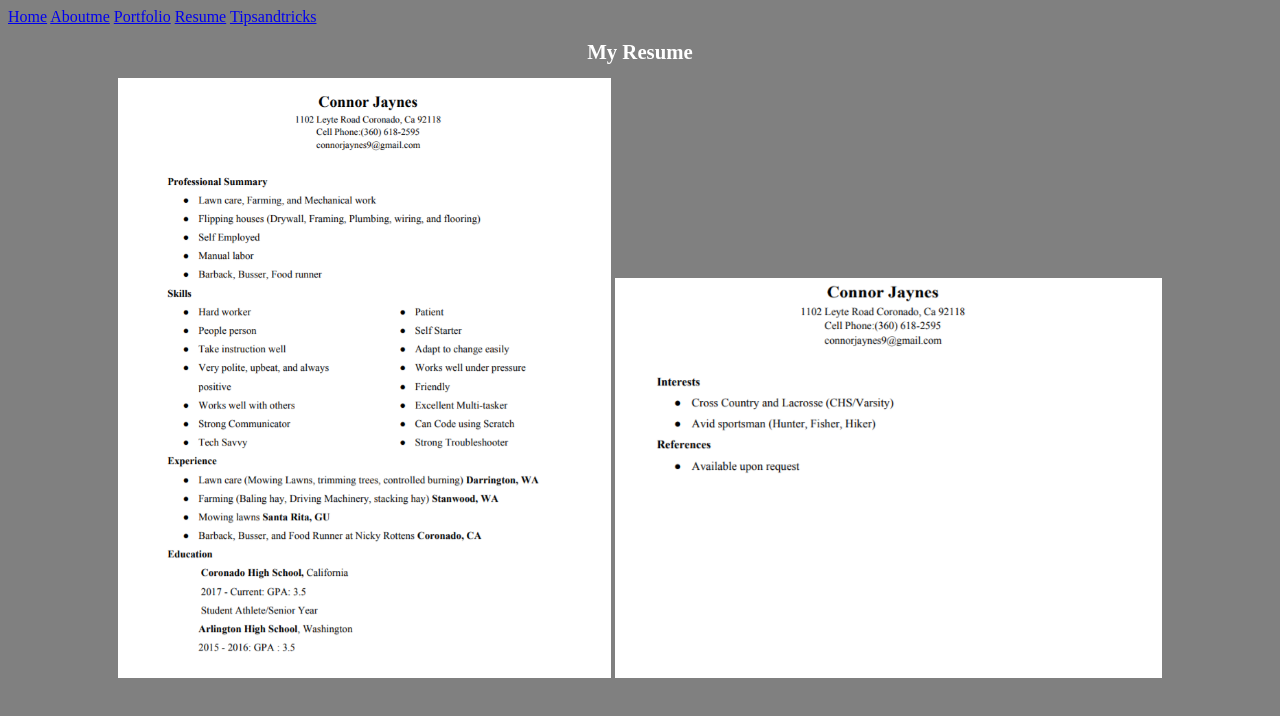
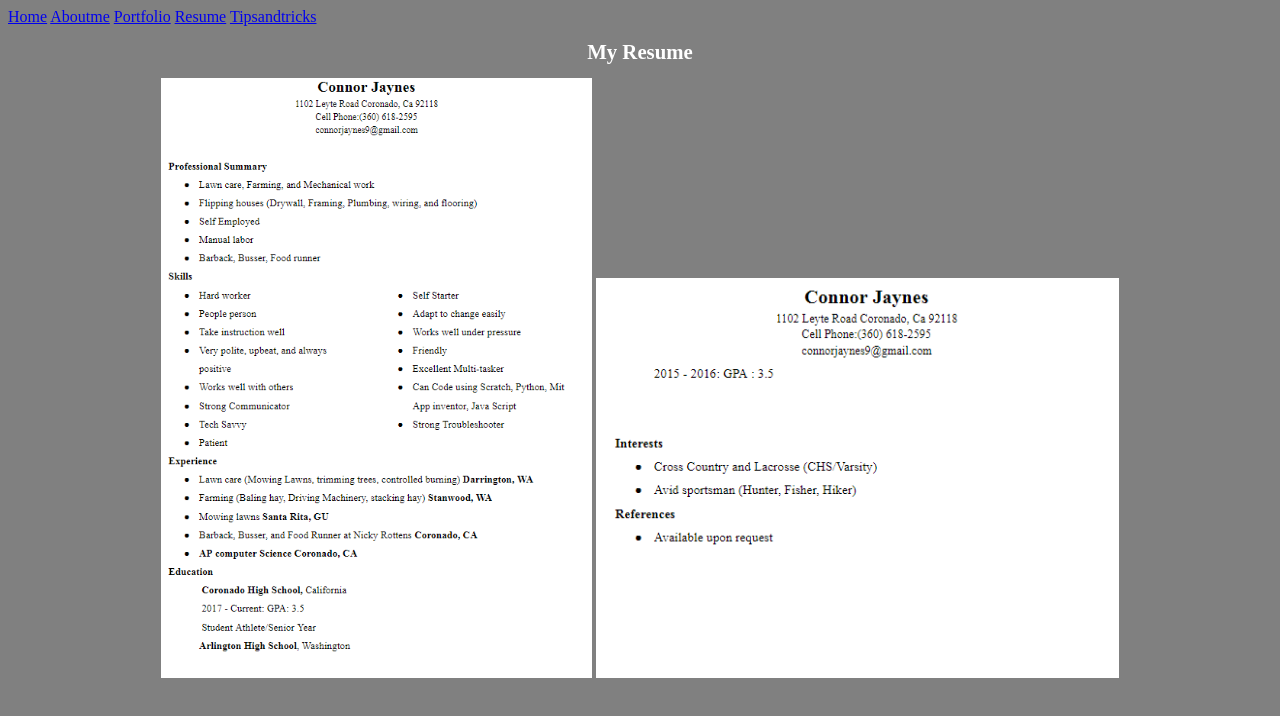
Before and after one commit to connorjaynes9/connorjaynes9.github.io, a plain HTML site: page my_website/resume.html in a window 1280 px wide. Drawn offline with Linux system fonts and the light colour scheme.

Commit message:
Pushed Changes

```diff
--- a/my_website/resume.html
+++ b/my_website/resume.html
@@ -17,7 +17,7 @@ body {
     <a href="resume.html">Resume</a>
     <a href="tipsandtricks.html">Tipsandtricks</a>
     <font color=white><h1>My Resume</h1>
-    <center><img src="images/resume.png" height="600">
-    <img src="images/resume_2.png" height="400"></center>
+    <center><img src="images/resume3.PNG" height="600">
+    <img src="images/resume4.PNG" height="400"></center>
   </body>
 </html>
```
Also changed, not shown: my_website/aboutme.html (+1 -0 lines), my_website/index.html (+2 -2 lines), my_website/portfolio.html (+3 -1 lines), my_website/images/resume.png (deleted), my_website/images/resume3.PNG (added), my_website/images/resume4.PNG (added), my_website/images/resume_2.png (deleted).
